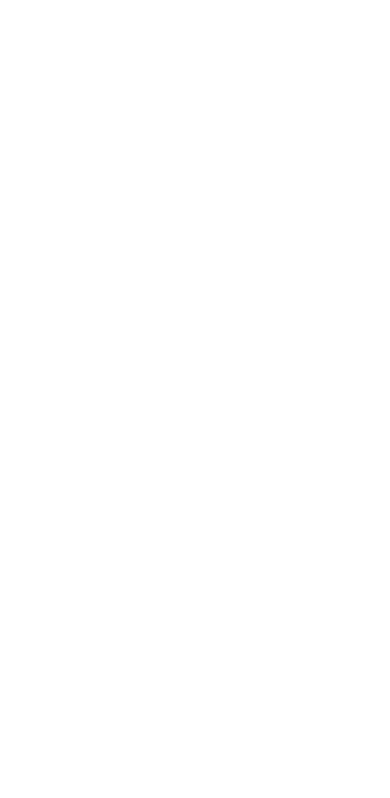
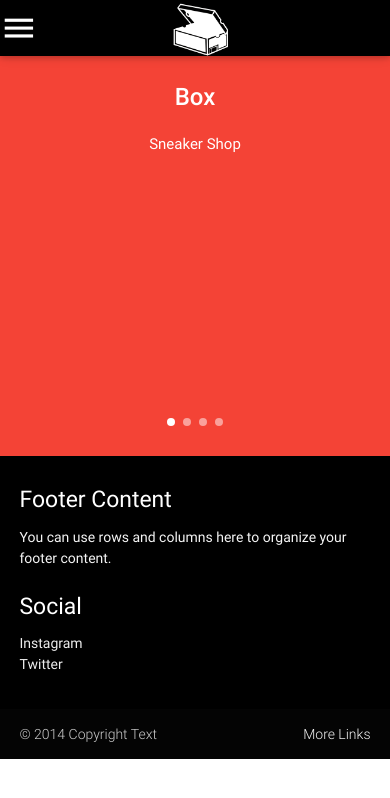
Before and after one commit to justmartin/time-based-modal, a plain HTML site: page index.html in a window 390 px wide. Drawn offline with nearby package versions, Linux system fonts and the light colour scheme; files that its build step writes are made by us from their sources.

Commit message:
Added base styling (nav, footer, cover slider, mobile dropdown)

```diff
--- a/assets/css/main.css
+++ b/assets/css/main.css
@@ -0,0 +1,13 @@
+nav {
+	background-color: black;
+}
+
+footer.page-footer {
+	background-color: black;
+	margin-top: 0px;
+}
+
+#shoebox{
+	height: 60px;
+	margin-left: 10px;
+}
--- a/assets/js/script.js
+++ b/assets/js/script.js
@@ -0,0 +1,5 @@
+$( document ).ready(function() {
+	$(".dropdown-button").dropdown();
+	$('.carousel.carousel-slider').carousel({full_width: true});
+	$(".button-collapse").sideNav();
+});
--- a/index.html
+++ b/index.html
@@ -2,19 +2,84 @@
 <html>
 <head>
 	<title>Time Based Modal Workshop</title>
-	<link rel="stylesheet" type="text/css" href="assets/css/main.css">
-     <!--Import Google Icon Font-->
  	<link href="http://fonts.googleapis.com/icon?family=Material+Icons" rel="stylesheet">
-  	<!--Import materialize.css-->
-  	<link type="text/css" rel="stylesheet" href="css/materialize.min.css"  media="screen,projection"/>
-  	<!--Let browser know website is optimized for mobile-->
+  	<link type="text/css" rel="stylesheet" href="assets/css/materialize.min.css"  media="screen,projection"/>
+  	<link rel="stylesheet" type="text/css" href="assets/css/main.css">
   	<meta name="viewport" content="width=device-width, initial-scale=1.0"/>
+
 </head>
 	<body>
+		<header>
+		  <div class="navbar-fixed">
+		  	<!-- Dropdown Structure -->
+			<ul id="dropdown1" class="dropdown-content">
+			  <li><a href="#!">Shop</a></li>
+			  <li><a href="#!">About</a></li>
+			  <li class="divider"></li>
+			  <li><a href="#!">Cart</a></li>
+			</ul>
+		    <nav>
+		      <div class="nav-wrapper">
+		        <a href="#!" class="brand-logo"><img id="shoebox" src="assets/images/shoebox.png"></a>
+		        <a href="#" data-activates="mobile-demo" class="button-collapse"><i class="material-icons">menu</i></a>
+		        <ul class="right hide-on-med-and-down">
+		          <!-- Dropdown Trigger -->
+      			  <li><a class="dropdown-button" href="#!" data-activates="dropdown1">Dropdown<i class="material-icons right">arrow_drop_down</i></a></li>
+		        </ul>
+		      </div>
+		    </nav>
+		  </div>
+		</header>
+
+		<section>
+		  <div class="carousel carousel-slider center" data-indicators="true">
+		    <div class="carousel-item red white-text" href="#one!">
+		      <h2>Box</h2>
+		      <p class="white-text">Sneaker Shop</p>
+		    </div>
+		    <div class="carousel-item amber white-text" href="#two!">
+		      <h2>Box</h2>
+		      <p class="white-text"></p>
+		    </div>
+		    <div class="carousel-item green white-text" href="#three!">
+		      <h2>Box</h2>
+		      <p class="white-text"></p>
+		    </div>
+		    <div class="carousel-item blue white-text" href="#four!">
+		      <h2>Box</h2>
+		      <p class="white-text"></p>
+		    </div>
+		  </div>
+		</section>
+
+        <footer class="page-footer">
+          <div class="container">
+            <div class="row">
+              <div class="col l6 s12">
+                <h5 class="white-text">Footer Content</h5>
+                <p class="grey-text text-lighten-4">You can use rows and columns here to organize your footer content.</p>
+              </div>
+              <div class="col l4 offset-l2 s12">
+                <h5 class="white-text">Social</h5>
+                <ul>
+                  <li><a class="grey-text text-lighten-3" href="#!">Instagram</a></li>
+                  <li><a class="grey-text text-lighten-3" href="#!">Twitter</a></li>
+                </ul>
+              </div>
+            </div>
+          </div>
+          <div class="footer-copyright">
+            <div class="container">
+            © 2014 Copyright Text
+            <a class="grey-text text-lighten-4 right" href="#!">More Links</a>
+            </div>
+          </div>
+        </footer>
+
 
       	<!--Import jQuery before materialize.js-->
       	<script type="text/javascript" src="https://code.jquery.com/jquery-2.1.1.min.js"></script>
-      	<script type="text/javascript" src="js/materialize.min.js"></script>
+      	<script type="text/javascript" src="assets/js/materialize.min.js"></script>
 		<script type="text/javascript" src="assets/js/script.js"></script>
 	</body>
 </html>
```
Also changed, not shown: assets/images/shoebox.png (added).
